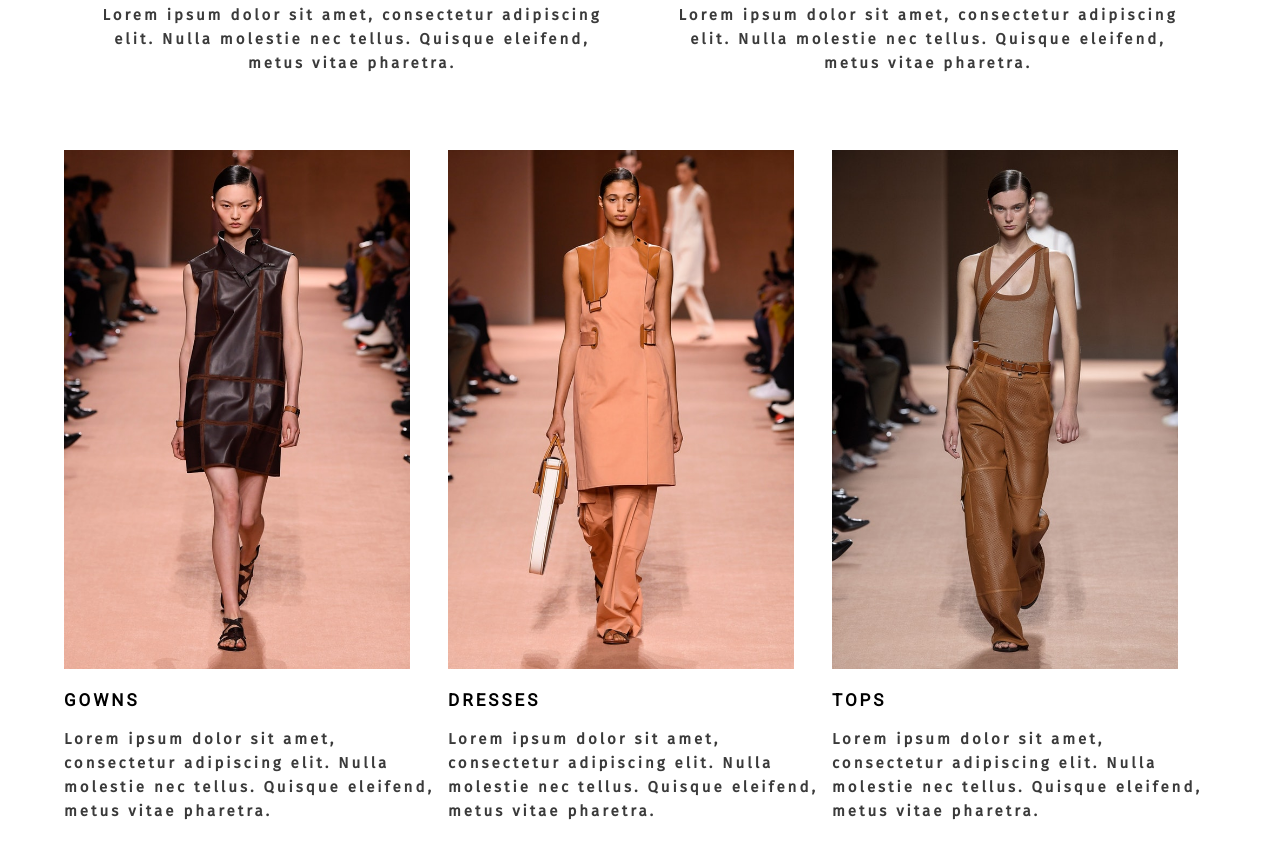
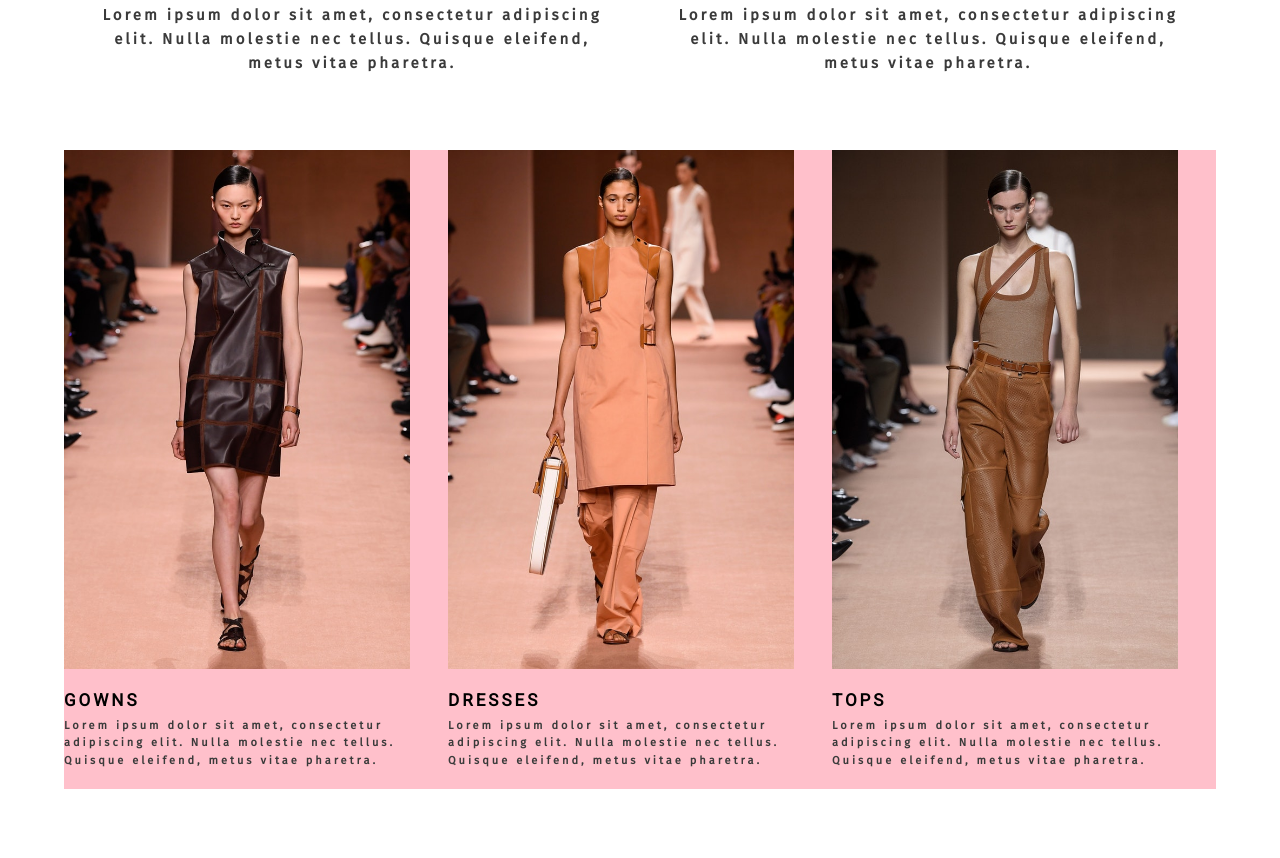
Before and after one commit to AnnieMarkina/Fashion_Landing_Adaptive, a website: page index.html in a window 1280 px wide. Shown: the part 1607-2465 px from the top of the page. After the commit the page ends 2396 px from the top, so only its background shows below. Drawn offline with nearby package versions, Linux system fonts and the light colour scheme.

Commit message:
minor changes

```diff
--- a/index.html
+++ b/index.html
@@ -5,7 +5,7 @@
     <meta charset="UTF-8">
     <meta name="viewport" content="width=device-width, initial-scale=1.0">
     <meta http-equiv="X-UA-Compatible" content="ie=edge">
-    <title>Document</title>
+    <title>Fashion Landing</title>
     <link rel="stylesheet" href="./styles/style.css">
     <link rel="stylesheet" type="text/css" href="./slick-1.8.1/slick/slick.css">
     <link rel="stylesheet" type="text/css" href="./slick-1.8.1/slick/slick-theme.css">
@@ -173,12 +173,6 @@
         </div>
     </section>
 
-    <!-- <section class="slider-test">
-        <div><img src="./imgs/threephotos1.jpg"></div>
-        <div><img src="./imgs/threephotos1.jpg"></div>
-        <div><img src="./imgs/threephotos1.jpg"></div>
-    </section> -->
-
     <script src="https://code.jquery.com/jquery-2.2.0.min.js" type="text/javascript"></script>
     <script src="./slick-1.8.1/slick/slick.js" type="text/javascript" charset="utf-8"></script>
     <script type="text/javascript">
@@ -190,7 +184,7 @@
                 slidesToScroll: 1,
                 responsive: [
                     {
-                        breakpoint: 800,
+                        breakpoint: 900,
                         settings: 'unslick',
                     }
                 ],
--- a/styles/_threephotos.scss
+++ b/styles/_threephotos.scss
@@ -1,11 +1,13 @@
 .three-photos {
     &__wrapper {
         margin: 0 auto;
+        padding-bottom: -50px;
         padding: 0;
         width: 90%;
         display: flex;
         justify-content: space-between;
         overflow: hidden;
+        background-color: pink;
     }
 
     &__card {
@@ -13,6 +15,8 @@
         text-align: left;
 
         img {
+            width: 100%;
+            height: auto;
             object-fit: cover;
         }
         a {
@@ -20,6 +24,7 @@
             text-decoration: none;
 
             h3 {
+                    margin-bottom: 7px;
                     color: black;
                     letter-spacing: 3px;
                     text-transform: uppercase;
@@ -36,11 +41,11 @@
         }
 
         p {
-            margin: 10px auto 40px;
+            margin: 5px auto 20px;
             color: rgb(58, 58, 58);
             width: 100%;
             letter-spacing: 3px;
-            font-size: 15px;
+            font-size: 11px;
             font-weight: 1000;
             font-family: 'Fira Sans', sans-serif;
             line-height: 1.6;
```
Also changed, not shown: styles/style.css, 1 other file.
